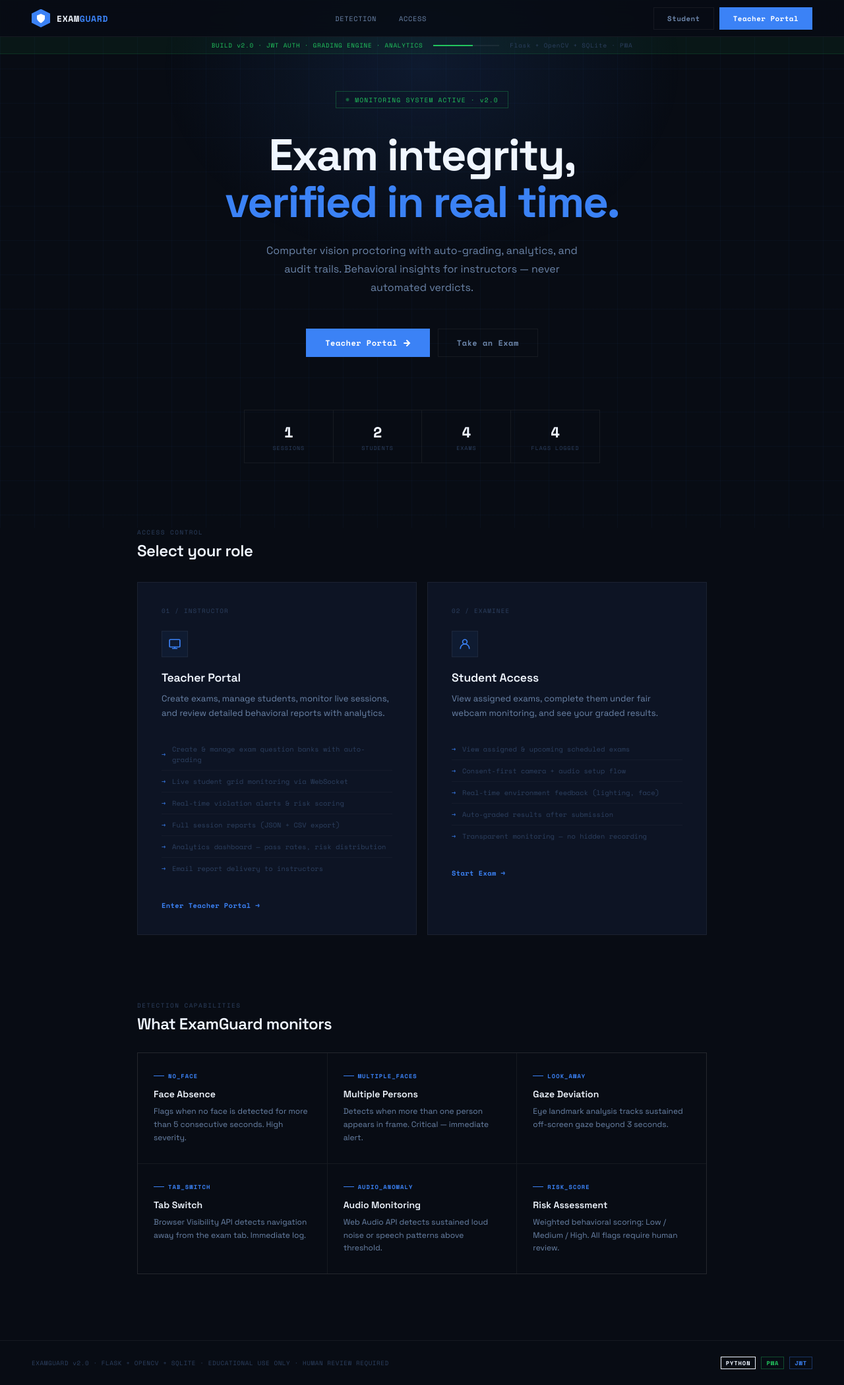
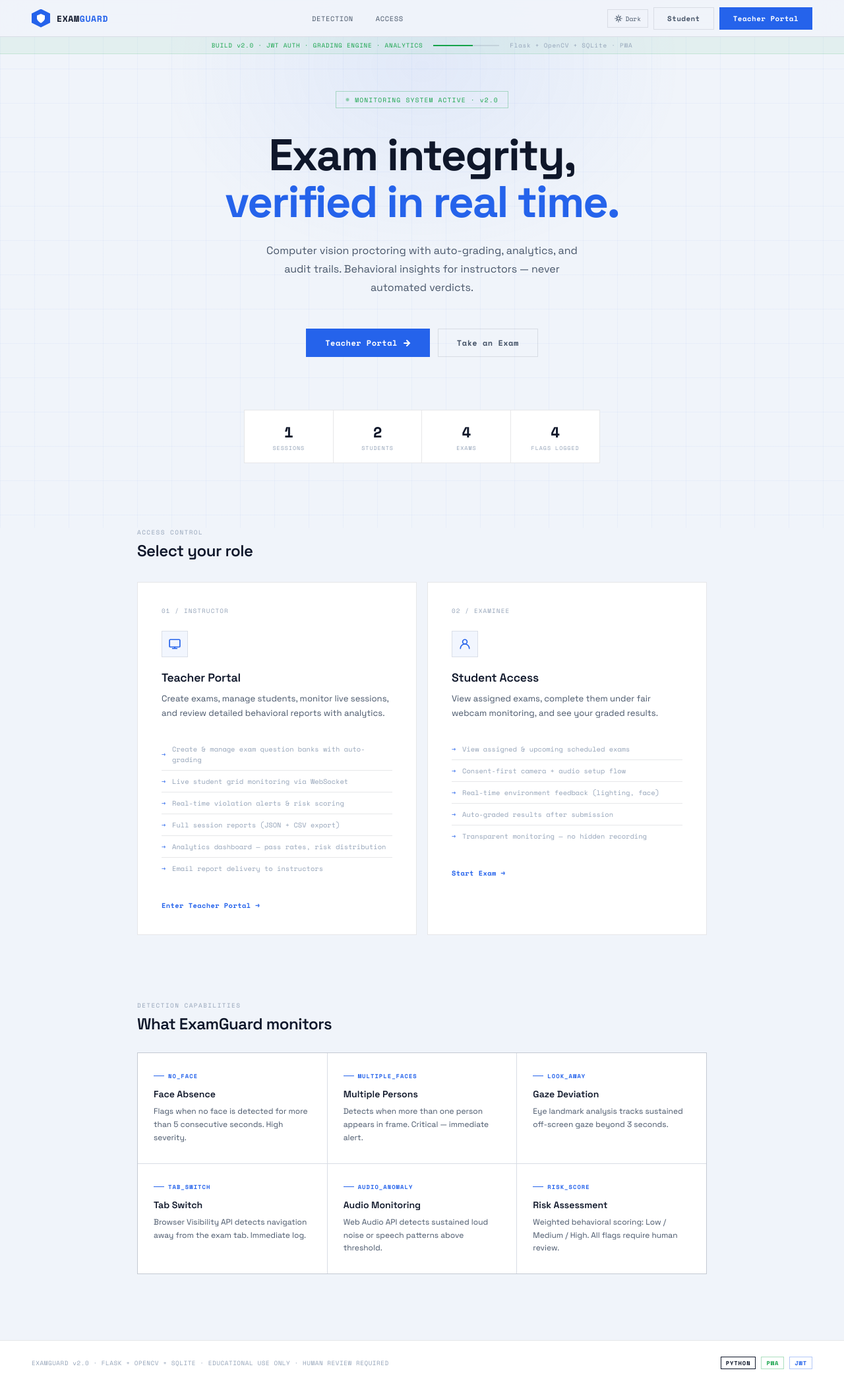
Before and after one commit to Jemuel111/Exam-Guard, a Flask app: page / in a window 1280 px wide. Shown: the whole page at 66% size. Run offline with Flask 3, Linux system fonts and the light colour scheme; data comes from the database, SQL or seed files in the repository; both versions use the stored data as it was after the commit.

Commit message:
darkmode/lightmode

```diff
--- a/templates/index.html
+++ b/templates/index.html
@@ -3,7 +3,7 @@
 <head>
   <meta charset="UTF-8"/>
   <meta name="viewport" content="width=device-width, initial-scale=1.0"/>
-  <meta name="theme-color" content="#080c14"/>
+  <meta name="theme-color" content="#f0f4fa"/>
   <link rel="manifest" href="/manifest.json"/>
   <title>ExamGuard — Secure Online Examination</title>
   <link rel="preconnect" href="https://fonts.googleapis.com">
@@ -11,27 +11,34 @@
   <style>
     *, *::before, *::after { box-sizing: border-box; margin: 0; padding: 0; }
     :root {
+      --bg:#f0f4fa; --bg1:#ffffff; --bg2:#e8edf5;
+      --acc:#2563eb; --ok:#16a34a; --warn:#d97706; --danger:#dc2626;
+      --hi:#0f172a; --mid:#475569; --low:#94a3b8;
+      --bd:rgba(15,23,42,0.1);
+      --sans:'Space Grotesk',sans-serif; --mono:'Space Mono',monospace;
+    }
+    [data-theme="dark"] {
       --bg:#080c14; --bg1:#0d1424; --bg2:#111c30;
       --acc:#3b82f6; --ok:#22c55e; --warn:#f59e0b; --danger:#ef4444;
       --hi:#f0f6ff; --mid:#6b84a8; --low:#2d4060;
       --bd:rgba(255,255,255,0.06);
-      --sans:'Space Grotesk',sans-serif; --mono:'Space Mono',monospace;
     }
     html { scroll-behavior:smooth; }
     body { font-family:var(--sans); background:var(--bg); color:var(--hi); min-height:100vh; overflow-x:hidden; -webkit-font-smoothing:antialiased; }
     body::before { content:''; position:fixed; inset:0; z-index:0; pointer-events:none;
-      background-image: linear-gradient(rgba(59,130,246,0.04) 1px,transparent 1px),
-        linear-gradient(90deg,rgba(59,130,246,0.04) 1px,transparent 1px);
+      background-image: linear-gradient(rgba(37,99,235,0.04) 1px,transparent 1px),
+        linear-gradient(90deg,rgba(37,99,235,0.04) 1px,transparent 1px);
       background-size:52px 52px; }
     body::after { content:''; position:fixed; top:-200px; left:50%; transform:translateX(-50%);
       width:800px; height:600px;
-      background:radial-gradient(ellipse,rgba(59,130,246,0.12) 0%,transparent 70%);
+      background:radial-gradient(ellipse,rgba(37,99,235,0.07) 0%,transparent 70%);
       z-index:0; pointer-events:none; }
 
     nav { position:fixed; top:0; left:0; right:0; z-index:100; height:56px;
       display:flex; align-items:center; justify-content:space-between; padding:0 48px;
-      background:rgba(8,12,20,0.85); backdrop-filter:blur(20px);
+      background:rgba(240,244,250,0.92); backdrop-filter:blur(20px);
       border-bottom:1px solid var(--bd); }
+    [data-theme="dark"] nav { background:rgba(8,12,20,0.85); }
     .nav-logo { display:flex; align-items:center; gap:10px; text-decoration:none; }
     .logo-mark { width:28px; height:28px; background:var(--acc); display:flex; align-items:center; justify-content:center;
       clip-path:polygon(50% 0%,100% 25%,100% 75%,50% 100%,0% 75%,0% 25%); }
@@ -42,19 +49,25 @@
     .nav-link { font-family:var(--mono); font-size:0.65rem; letter-spacing:0.06em;
       color:var(--mid); padding:6px 14px; text-decoration:none; border:1px solid transparent; transition:all 0.15s; }
     .nav-link:hover { color:var(--hi); border-color:var(--bd); }
-    .nav-right { display:flex; gap:8px; }
+    .nav-right { display:flex; gap:8px; align-items:center; }
     .btn { font-family:var(--mono); font-size:0.68rem; letter-spacing:0.04em; font-weight:700;
       padding:8px 20px; border:1px solid; cursor:pointer; text-decoration:none;
       display:inline-flex; align-items:center; gap:8px; transition:all 0.15s; background:none; }
     .btn-ghost { color:var(--mid); border-color:var(--bd); }
-    .btn-ghost:hover { color:var(--hi); border-color:rgba(255,255,255,0.15); background:rgba(255,255,255,0.03); }
+    .btn-ghost:hover { color:var(--hi); border-color:var(--acc); background:rgba(37,99,235,0.05); }
     .btn-solid { color:#fff; background:var(--acc); border-color:var(--acc); }
-    .btn-solid:hover { background:#2563eb; border-color:#2563eb; }
+    .btn-solid:hover { background:#1d4ed8; border-color:#1d4ed8; }
+
+    /* Dark mode toggle */
+    .theme-toggle { background:none; border:1px solid var(--bd); color:var(--mid); cursor:pointer;
+      padding:6px 10px; display:flex; align-items:center; gap:5px; font-family:var(--mono); font-size:0.6rem;
+      transition:all 0.15s; }
+    .theme-toggle:hover { color:var(--hi); border-color:var(--acc); }
 
     .hero { position:relative; z-index:5; min-height:100vh; display:flex; align-items:center; justify-content:center;
       padding:120px 48px 80px; text-align:center; }
     .hero-inner { max-width:780px; }
-    .status-pill { display:inline-flex; align-items:center; gap:8px; border:1px solid rgba(34,197,94,0.3);
+    .status-pill { display:inline-flex; align-items:center; gap:8px; border:1px solid rgba(22,163,74,0.3);
       padding:5px 14px; font-family:var(--mono); font-size:0.6rem; letter-spacing:0.12em;
       color:var(--ok); margin-bottom:36px; animation:fade-up 0.6s ease both; }
     .pulse-dot { width:6px; height:6px; background:var(--ok); border-radius:50%; animation:pulse 2s infinite; }
@@ -68,7 +81,8 @@
       margin-bottom:80px; animation:fade-up 0.6s 0.24s ease both; }
     .btn-lg { font-size:0.75rem; padding:12px 28px; }
     .metrics-strip { display:flex; align-items:center; justify-content:center;
-      border:1px solid var(--bd); max-width:540px; margin:0 auto; animation:fade-up 0.6s 0.32s ease both; }
+      border:1px solid var(--bd); max-width:540px; margin:0 auto; animation:fade-up 0.6s 0.32s ease both;
+      background:var(--bg1); }
     .metric { flex:1; padding:16px 20px; text-align:center; border-right:1px solid var(--bd); }
     .metric:last-child { border-right:none; }
     .metric-num { font-family:var(--mono); font-size:1.4rem; font-weight:700; color:var(--hi); display:block; transition:color 0.3s; }
@@ -82,23 +96,23 @@
     .role-card { background:var(--bg1); border:1px solid var(--bd); padding:36px; cursor:pointer;
       text-decoration:none; color:inherit; display:block; position:relative; overflow:hidden; transition:border-color 0.2s, background 0.2s; }
     .role-card::before { content:''; position:absolute; left:0; top:0; bottom:0; width:3px; background:transparent; transition:background 0.2s; }
-    .role-card:hover { border-color:rgba(59,130,246,0.3); background:var(--bg2); }
+    .role-card:hover { border-color:rgba(37,99,235,0.3); background:var(--bg2); }
     .role-card:hover::before { background:var(--acc); }
     .role-card-num { font-family:var(--mono); font-size:0.58rem; letter-spacing:0.12em; color:var(--low); margin-bottom:24px; display:block; }
-    .role-icon { width:40px; height:40px; border:1px solid var(--bd); display:flex; align-items:center; justify-content:center; margin-bottom:20px; background:rgba(59,130,246,0.06); }
+    .role-icon { width:40px; height:40px; border:1px solid var(--bd); display:flex; align-items:center; justify-content:center; margin-bottom:20px; background:rgba(37,99,235,0.06); }
     .role-icon svg { width:18px; height:18px; stroke:var(--acc); fill:none; stroke-width:1.5; stroke-linecap:round; stroke-linejoin:round; }
     .role-name { font-size:1.1rem; font-weight:600; margin-bottom:10px; letter-spacing:-0.01em; }
     .role-desc { font-size:0.82rem; color:var(--mid); line-height:1.65; margin-bottom:28px; }
     .role-features { list-style:none; margin-bottom:32px; }
     .role-features li { font-family:var(--mono); font-size:0.65rem; color:var(--low);
-      padding:8px 0; border-bottom:1px solid rgba(255,255,255,0.03); display:flex; align-items:center; gap:10px; }
+      padding:8px 0; border-bottom:1px solid var(--bd); display:flex; align-items:center; gap:10px; }
     .role-features li:last-child { border:none; }
     .role-features li::before { content:'→'; color:var(--acc); font-size:0.62rem; flex-shrink:0; }
     .role-cta { font-family:var(--mono); font-size:0.65rem; font-weight:700; color:var(--acc); letter-spacing:0.04em; }
 
     .features-section { position:relative; z-index:5; max-width:960px; margin:0 auto; padding:0 48px 100px; }
     .feat-grid { display:grid; grid-template-columns:repeat(3,1fr); gap:1px; background:var(--bd); border:1px solid var(--bd); }
-    .feat-cell { background:var(--bg); padding:28px 24px; }
+    .feat-cell { background:var(--bg1); padding:28px 24px; }
     .feat-tag { font-family:var(--mono); font-size:0.55rem; font-weight:700; letter-spacing:0.12em;
       text-transform:uppercase; color:var(--acc); margin-bottom:12px; display:flex; align-items:center; gap:6px; }
     .feat-tag::before { content:''; display:block; width:16px; height:1px; background:var(--acc); }
@@ -106,20 +120,23 @@
     .feat-desc { font-size:0.75rem; color:var(--mid); line-height:1.65; }
 
     footer { position:relative; z-index:5; border-top:1px solid var(--bd); padding:24px 48px;
-      display:flex; align-items:center; justify-content:space-between; }
+      display:flex; align-items:center; justify-content:space-between; background:var(--bg1); }
     .footer-text { font-family:var(--mono); font-size:0.58rem; color:var(--low); letter-spacing:0.06em; }
     .pill { display:inline-block; font-family:var(--mono); font-size:0.55rem; font-weight:700; letter-spacing:0.1em; padding:2px 7px; border:1px solid; }
-    .pill-live { color:var(--ok); border-color:rgba(34,197,94,0.35); }
-    .pill-draft { color:var(--acc); border-color:rgba(59,130,246,0.35); }
+    .pill-live { color:var(--ok); border-color:rgba(22,163,74,0.35); }
+    .pill-draft { color:var(--acc); border-color:rgba(37,99,235,0.35); }
 
     /* Modal */
-    .modal-overlay { position:fixed; inset:0; z-index:500; background:rgba(4,6,12,0.9); backdrop-filter:blur(16px);
+    .modal-overlay { position:fixed; inset:0; z-index:500; background:rgba(15,23,42,0.6); backdrop-filter:blur(16px);
       display:flex; align-items:center; justify-content:center; padding:24px;
       opacity:0; pointer-events:none; transition:opacity 0.2s; }
+    [data-theme="dark"] .modal-overlay { background:rgba(4,6,12,0.9); }
     .modal-overlay.open { opacity:1; pointer-events:all; }
-    .modal { background:var(--bg1); border:1px solid rgba(59,130,246,0.3); padding:40px;
+    .modal { background:var(--bg1); border:1px solid var(--bd); padding:40px;
       width:100%; max-width:400px; max-height:90vh; overflow-y:auto;
-      transform:translateY(16px); transition:transform 0.2s; position:relative; }
+      transform:translateY(16px); transition:transform 0.2s; position:relative;
+      box-shadow: 0 20px 60px rgba(15,23,42,0.15); }
+    [data-theme="dark"] .modal { box-shadow: 0 20px 60px rgba(0,0,0,0.5); }
     .modal-overlay.open .modal { transform:translateY(0); }
     .modal-accent { position:absolute; top:0; left:0; right:0; height:2px; background:var(--acc); }
     .modal-close { position:absolute; top:16px; right:16px; background:none; border:1px solid var(--bd);
@@ -133,11 +150,11 @@
     .form-group { margin-bottom:16px; }
     .form-label { display:block; font-family:var(--mono); font-size:0.58rem; letter-spacing:0.1em;
       text-transform:uppercase; color:var(--low); margin-bottom:6px; }
-    .field { width:100%; padding:10px 14px; background:var(--bg); border:1px solid var(--bd);
+    .field { width:100%; padding:10px 14px; background:var(--bg2); border:1px solid var(--bd);
       color:var(--hi); font-family:var(--sans); font-size:0.875rem; outline:none; transition:border-color 0.15s; }
     .field:focus { border-color:var(--acc); }
     .field::placeholder { color:var(--low); }
-    .error-msg { background:rgba(239,68,68,0.06); border:1px solid rgba(239,68,68,0.25);
+    .error-msg { background:rgba(220,38,38,0.06); border:1px solid rgba(220,38,38,0.25);
       padding:10px 14px; font-family:var(--mono); font-size:0.68rem; color:var(--danger);
       margin-bottom:16px; display:none; }
     .error-msg.show { display:block; }
@@ -147,44 +164,15 @@
 
     .dev-banner { position:fixed; top:56px; left:0; right:0; z-index:90; height:26px;
       display:flex; align-items:center; justify-content:center; gap:16px;
-      background:rgba(34,197,94,0.06); border-bottom:1px solid rgba(34,197,94,0.15);
+      background:rgba(22,163,74,0.06); border-bottom:1px solid rgba(22,163,74,0.15);
       font-family:var(--mono); font-size:0.58rem; color:var(--ok); letter-spacing:0.08em; }
     .progress-track { width:100px; height:2px; background:var(--bd); }
     .progress-fill { height:100%; background:var(--ok); width:60%; }
-    .password-wrapper {
-  position: relative;
-}
-
-.password-wrapper {
-  position: relative;
-}
-
-.password-wrapper input {
-  padding-right: 42px;
-}
-
-.toggle-eye {
-  position: absolute;
-  right: 12px;
-  top: 50%;
-  transform: translateY(-50%);
-  cursor: pointer;
-  display: flex;
-  align-items: center;
-}
-
-.toggle-eye svg {
-  width: 16px;
-  height: 16px;
-  stroke: var(--low);
-  fill: none;
-  stroke-width: 1.8;
-  transition: 0.15s;
-}
-
-.toggle-eye:hover svg {
-  stroke: var(--hi);
-}
+    .password-wrapper { position: relative; }
+    .password-wrapper input { padding-right: 42px; }
+    .toggle-eye { position:absolute; right:12px; top:50%; transform:translateY(-50%); cursor:pointer; display:flex; align-items:center; }
+    .toggle-eye svg { width:16px; height:16px; stroke:var(--low); fill:none; stroke-width:1.8; transition:0.15s; }
+    .toggle-eye:hover svg { stroke:var(--hi); }
   </style>
 </head>
 <body>
@@ -204,6 +192,10 @@
       <a href="#roles" class="nav-link">ACCESS</a>
     </div>
     <div class="nav-right">
+      <button class="theme-toggle" onclick="toggleTheme()" id="themeBtn" title="Toggle dark mode">
+        <svg width="12" height="12" viewBox="0 0 16 16" fill="none" stroke="currentColor" stroke-width="1.5" stroke-linecap="round"><path d="M8 1v2M8 13v2M1 8h2M13 8h2M3.5 3.5l1.4 1.4M11.1 11.1l1.4 1.4M3.5 12.5l1.4-1.4M11.1 4.9l1.4-1.4"/><circle cx="8" cy="8" r="3"/></svg>
+        <span id="themeLabel">Dark</span>
+      </button>
       <button class="btn btn-ghost" onclick="openModal('student')">Student</button>
       <button class="btn btn-solid" onclick="openModal('teacher')">Teacher Portal</button>
     </div>
@@ -307,21 +299,11 @@
           <label class="form-label">Password</label>
           <div class="password-wrapper">
             <input type="password" class="field" id="loginPassword" placeholder="••••••••"/>
-
             <span class="toggle-eye" onclick="togglePassword()">
-              <!-- Eye icon -->
-              <svg id="eyeOpen" viewBox="0 0 24 24">
-                <path d="M2 12s4-6 10-6 10 6 10 6-4 6-10 6-10-6-10-6z"/>
-                <circle cx="12" cy="12" r="3"/>
-              </svg>
-
-              <!-- Eye off icon -->
-              <svg id="eyeClosed" viewBox="0 0 24 24" style="display:none;">
-                <path d="M17.94 17.94A10.94 10.94 0 0 1 12 19c-6 0-10-7-10-7a21.77 21.77 0 0 1 5.06-5.94"/>
-                <path d="M1 1l22 22"/>
-                <path d="M9.9 4.24A10.94 10.94 0 0 1 12 5c6 0 10 7 10 7a21.77 21.77 0 0 1-4.24 5.27"/>
-              </svg>
+              <svg id="eyeOpen" viewBox="0 0 24 24"><path d="M2 12s4-6 10-6 10 6 10 6-4 6-10 6-10-6-10-6z"/><circle cx="12" cy="12" r="3"/></svg>
+              <svg id="eyeClosed" viewBox="0 0 24 24" style="display:none;"><path d="M17.94 17.94A10.94 10.94 0 0 1 12 19c-6 0-10-7-10-7a21.77 21.77 0 0 1 5.06-5.94"/><path d="M1 1l22 22"/><path d="M9.9 4.24A10.94 10.94 0 0 1 12 5c6 0 10 7 10 7a21.77 21.77 0 0 1-4.24 5.27"/></svg>
             </span>
+          </div>
         </div>
       </div>
       <div class="form-group" id="nameGroup" style="display:none"><label class="form-label">Full Name</label><input type="text" class="field" id="loginName" placeholder="Your full name"/></div>
@@ -332,6 +314,23 @@
   </div>
 
   <script>
+    // Theme toggle
+    function toggleTheme() {
+      const isDark = document.documentElement.getAttribute('data-theme') === 'dark';
+      document.documentElement.setAttribute('data-theme', isDark ? 'light' : 'dark');
+      document.getElementById('themeLabel').textContent = isDark ? 'Dark' : 'Light';
+      localStorage.setItem('eg_theme', isDark ? 'light' : 'dark');
+    }
+    // Restore saved theme
+    const savedTheme = localStorage.getItem('eg_theme') || 'light';
+    if (savedTheme === 'dark') {
+      document.documentElement.setAttribute('data-theme', 'dark');
+      document.addEventListener('DOMContentLoaded', () => {
+        const lbl = document.getElementById('themeLabel');
+        if (lbl) lbl.textContent = 'Light';
+      });
+    }
+
     fetch('/api/dashboard_stats').then(r=>r.json()).then(d=>{
       const animate = (el, val) => {
         let start = 0, end = val, dur = 800;
@@ -367,7 +366,7 @@
       document.getElementById('switchLink').textContent  = 'Create account';
       document.getElementById('loginBtn').textContent    = 'Sign In';
       document.getElementById('loginModal').classList.add('open');
-      document.getElementById('demoHint').style.display = 'none'; // always hidden
+      document.getElementById('demoHint').style.display = 'none';
     }
     function closeModal() { document.getElementById('loginModal').classList.remove('open'); }
     function toggleRegister() {
@@ -395,11 +394,8 @@
             student_id: document.getElementById('loginSid').value })
         }).then(r=>r.json());
         if (data.success) {
-  // Store JWT token in both localStorage and cookie
           if (data.token) {
             localStorage.setItem('eg_token', data.token);
-    // Set cookie so server can read it on page navigation
-    // max-age=28800 = 8 hours (matches your JWT expiry)
             document.cookie = `eg_token=${data.token}; path=/; max-age=28800; SameSite=Lax`;
           }
           localStorage.setItem('eg_role', currentRole);
@@ -426,7 +422,6 @@
       const input = document.getElementById('loginPassword');
       const eyeOpen = document.getElementById('eyeOpen');
       const eyeClosed = document.getElementById('eyeClosed');
-
       if (input.type === 'password') {
         input.type = 'text';
         eyeOpen.style.display = 'none';
@@ -436,12 +431,11 @@
         eyeOpen.style.display = 'block';
         eyeClosed.style.display = 'none';
       }
+    }
     function logout() {
       localStorage.clear();
-  // Clear the cookie
       document.cookie = 'eg_token=; path=/; max-age=0';
       window.location.href = '/';
-}
     }
   </script>
 </body>
```
Also changed, not shown: templates/student_dashboard.html (+60 -34 lines), instance/examguard.db, 1 other file. Lines whose indentation alone changed are shown as unchanged.
